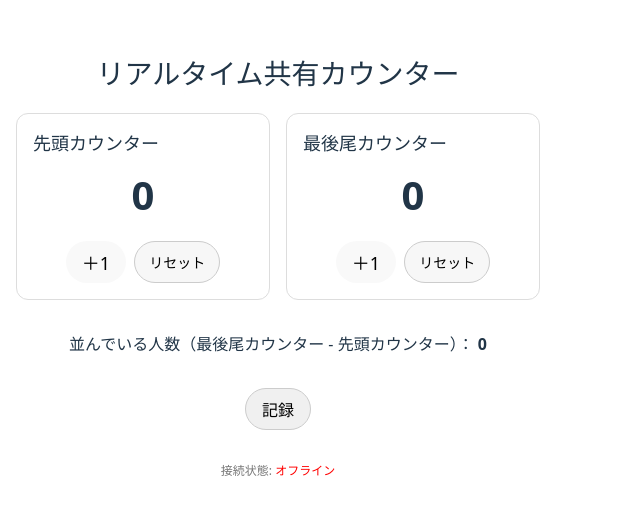
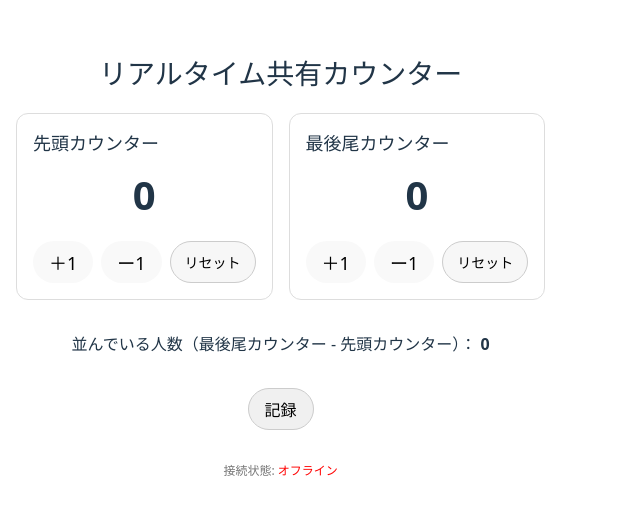
Before and after one commit to Nish323/realtime-counter, a React (Vite) app in the folder client/: page / in a window 1280 px wide. Shown: the part 147-662 px from the top of the page, without its empty margins (0-640 px from the left). Built offline with nearby package versions, Linux system fonts and the light colour scheme; no server answers.

Commit message:
add decrement機能の実装

```diff
--- a/client/src/App.jsx
+++ b/client/src/App.jsx
@@ -41,6 +41,8 @@ function App() {
 
   const incrementA = () => socket.emit('increment', 'a');
   const incrementB = () => socket.emit('increment', 'b');
+  const decrementA = () => socket.emit('decrement', 'a');
+  const decrementB = () => socket.emit('decrement', 'b');
   const resetA = () => socket.emit('reset', 'a');
   const resetB = () => socket.emit('reset', 'b');
 
@@ -80,12 +82,14 @@ function App() {
           label="先頭カウンター"
           value={counters.a}
           onIncrement={incrementA}
+          onDecrement={decrementA}
           onReset={resetA}
         />
         <Counter
           label="最後尾カウンター"
           value={counters.b}
           onIncrement={incrementB}
+          onDecrement={decrementB}
           onReset={resetB}
         />
       </div>
--- a/client/src/components/Counter/Counter.jsx
+++ b/client/src/components/Counter/Counter.jsx
@@ -1,7 +1,7 @@
 // src/components/Counter.jsx
 import './Counter.css';
 
-function Counter({ label, value, onIncrement, onReset }) {
+function Counter({ label, value, onIncrement, onDecrement, onReset }) {
   return (
     <div className="counter">
       <h2 className="counter-title">
@@ -21,6 +21,13 @@ function Counter({ label, value, onIncrement, onReset }) {
         </button>
 
         <button
+          onClick={onDecrement}
+          className="counter-button counter-button--increment"
+        >
+          ー1
+        </button>
+
+        <button
           onClick={onReset}
           className="counter-button counter-button--reset"
         >
```
Also changed, not shown: 1 other file (tests, documents, lock files or other folders).
